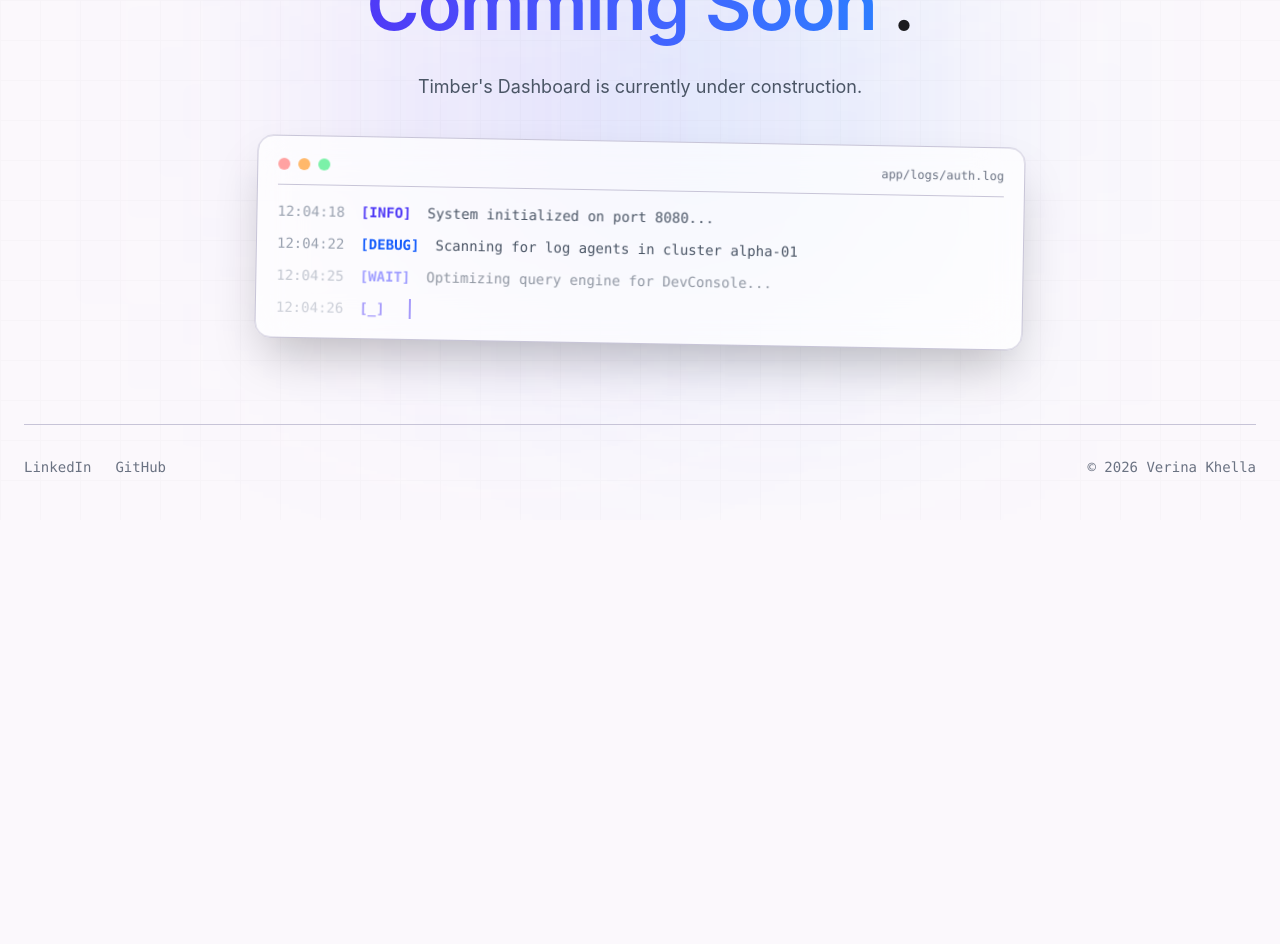
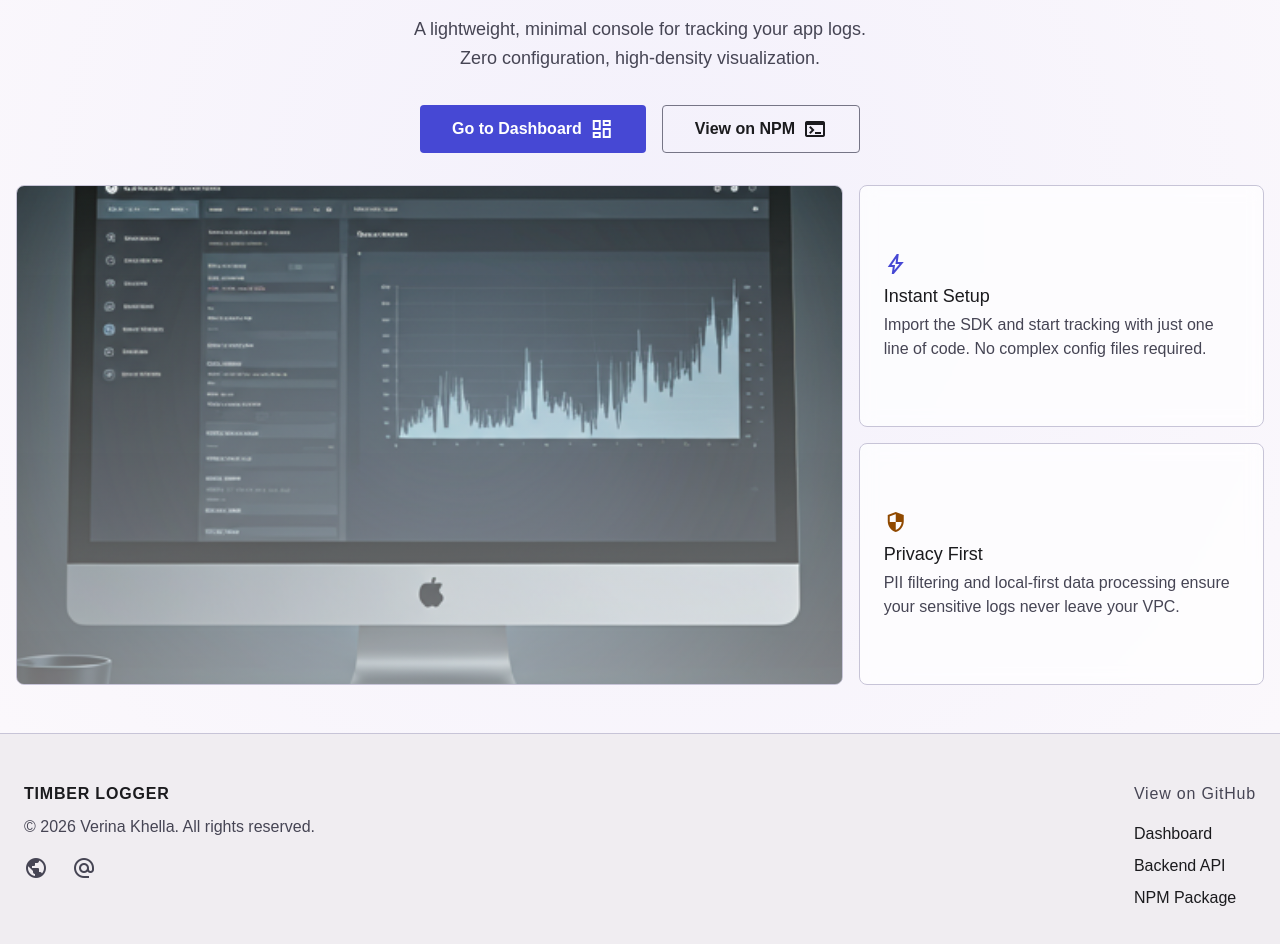
Before and after one commit to verinak/timber-logging-dashboard, an Angular app: page / in a window 1280 px wide. Shown: the part 280-1224 px from the top of the page. Before the commit the page ends 800 px from the top, so only its background shows below. Built offline with nearby package versions, Linux system fonts and the light colour scheme.

Commit message:
feat: add new landing page

```diff
--- a/src/app/pages/landing/landing.component.css
+++ b/src/app/pages/landing/landing.component.css
@@ -1,24 +1,12 @@
-/* landing-page.component.css */
-
-@import url("https://fonts.googleapis.com/css2?family=JetBrains+Mono:wght@400;500&display=swap");
-/* @import url('https://fonts.cdnfonts.com/css/geist'); */
-
-:host {
-    display: block;
-    /* font-family: 'Geist', sans-serif; */
+.hero-gradient {
+    background: radial-gradient(
+        circle at 50% 50%,
+        rgba(96, 99, 238, 0.05) 0%,
+        rgba(251, 248, 252, 1) 100%
+    );
 }
 
-.bg-grid {
-    background-size: 40px 40px;
-    background-image:
-        linear-gradient(to right, #f0edf1 1px, transparent 1px),
-        linear-gradient(to bottom, #f0edf1 1px, transparent 1px);
+.glass-panel {
+    background: rgba(255, 255, 255, 0.7);
+    backdrop-filter: blur(8px);
 }
-
-.material-symbols-outlined {
-    font-variation-settings:
-        "FILL" 0,
-        "wght" 400,
-        "GRAD" 0,
-        "opsz" 24;
-}
--- a/src/app/pages/landing/landing.component.html
+++ b/src/app/pages/landing/landing.component.html
@@ -1,182 +1,177 @@
-<!-- landing-page.component.html -->
+<main class="min-h-screen pt-18 pb-12 hero-gradient overflow-hidden">
+    <!-- Hero Section -->
+    <section
+        class="max-w-7xl mx-auto px-4 text-center animate-in fade-in slide-in-from-bottom-4 duration-1000"
+    >
         <div
-    class="min-h-screen flex flex-col bg-[#fbf8fc] text-[#1b1b1e] overflow-x-hidden relative"
+            class="inline-flex items-center px-unit-3 py-unit-1 mb-unit-6 rounded-full border border-primary/20 bg-primary/5 text-primary font-mono-sm"
         >
-    <!-- Background -->
-    <div class="absolute inset-0 bg-grid opacity-30 pointer-events-none"></div>
+            <span class="mr-2">Timber Console is now live</span>
+            <span class="material-symbols-outlined text-[14px]"
+                >rocket_launch</span
+            >
+        </div>
+        <h1
+            class="font-display text-display md:text-6xl lg:text-[64px] text-on-surface tracking-tight leading-[1.1] mb-unit-6 mx-auto max-w-4xl"
+        >
+            Real-time application <br class="hidden md:block" />
+            monitoring for developers.
+        </h1>
+        <p
+            class="font-body-md text-on-surface-variant max-w-2xl mx-auto mb-unit-8 md:text-headline-sm leading-relaxed"
+        >
+            A lightweight, minimal console for tracking your app logs.
+            <br class="hidden md:block" />Zero configuration, high-density
+            visualization.
+        </p>
+        <div
+            class="flex flex-col sm:flex-row items-center justify-center gap-unit-4 mb-unit-8"
+        >
+            <a
+                class="w-full sm:w-auto px-unit-8 min-h-[48px] bg-primary text-on-primary font-body-md rounded-lg font-bold hover:bg-primary-container transition-all active:scale-[0.98] flex items-center justify-center gap-unit-2"
+                routerLink="/dashboard"
+            >
+                Go to Dashboard
+                <span class="material-symbols-outlined text-[18px]"
+                    >dashboard</span
+                >
+            </a>
+            <a
+                class="w-full sm:w-auto px-unit-8 min-h-[48px] bg-transparent border border-outline text-on-surface font-body-md rounded-lg font-bold hover:bg-surface-container-high transition-all active:scale-[0.98] flex items-center justify-center gap-unit-2"
+                href="https://www.npmjs.com/package/timber-sdk"
+                target="_blank"
+                rel="noopener noreferrer"
+            >
+                View on NPM
+                <span class="material-symbols-outlined text-[18px]"
+                    >terminal</span
+                >
+            </a>
+        </div>
+    </section>
 
+    <!-- Bento Section -->
+    <section class="max-w-7xl mx-auto px-4 mt-unit-8">
+        <div class="grid grid-cols-1 lg:grid-cols-12 gap-unit-4">
+            <!-- Main Preview Card -->
             <div
-        class="absolute top-1/4 left-1/4 w-96 h-96 bg-indigo-500/10 rounded-full blur-[128px] pointer-events-none"
+                class="lg:col-span-8 aspect-video md:aspect-[16/9] lg:aspect-auto lg:h-[500px] border border-outline-variant rounded-xl overflow-hidden glass-panel relative group animate-in fade-in slide-in-from-bottom-2 duration-700"
+            >
+                <img
+                    alt="Technical Dashboard Interface"
+                    class="w-full h-full object-cover opacity-90 group-hover:scale-105 transition-transform duration-1000"
+                    src="images/technical-dashboard-interface.png"
+                />
+                <div
+                    class="absolute inset-0 bg-gradient-to-t from-background/40 to-transparent pointer-events-none"
                 ></div>
+            </div>
 
+            <!-- Side Cards -->
             <div
-        class="absolute bottom-1/4 right-1/4 w-96 h-96 bg-blue-500/10 rounded-full blur-[128px] pointer-events-none"
-    ></div>
-
-    <!-- Hero -->
-    <main
-        class="relative z-10 flex flex-1 flex-col items-center justify-center px-6 pt-18 pb-8"
+                class="lg:col-span-4 grid grid-cols-1 md:grid-cols-2 lg:grid-cols-1 gap-unit-4"
             >
-        <section class="w-full max-w-4xl text-center">
-            <!-- Badge -->
+                <!-- card 1 -->
                 <div
-                class="mb-8 inline-flex items-center gap-2 rounded-full border border-[#c7c4d7] bg-white px-4 py-2"
+                    class="border border-outline-variant rounded-xl p-unit-6 glass-panel flex flex-col justify-center animate-in fade-in slide-in-from-bottom-2 duration-700"
                 >
                     <span
-                    class="h-2 w-2 animate-pulse rounded-full bg-indigo-600"
-                ></span>
-
-                <span
-                    class="text-[11px] uppercase tracking-[0.2em] text-gray-600 font-semibold"
+                        class="material-symbols-outlined text-primary mb-unit-2 text-3xl"
+                        >bolt</span
                     >
-                    Building the Future of Monitoring
-                </span>
+                    <h3 class="font-headline-sm text-headline-sm mb-unit-1">
+                        Instant Setup
+                    </h3>
+                    <p class="font-body-sm text-on-surface-variant">
+                        Import the SDK and start tracking with just one line of
+                        code. No complex config files required.
+                    </p>
                 </div>
 
-            <!-- Heading -->
-            <h1
-                class="mb-6 text-5xl font-semibold leading-tight tracking-tight md:text-7xl"
+                <!-- card 2 -->
+                <div
+                    class="border border-outline-variant rounded-xl p-unit-6 glass-panel flex flex-col justify-center animate-in fade-in slide-in-from-bottom-2 duration-700"
                 >
-                Timber Dashboard is
-                <br />
-
                     <span
-                    class="bg-gradient-to-r from-indigo-600 to-blue-500 bg-clip-text text-transparent"
+                        class="material-symbols-outlined text-tertiary mb-unit-2 text-3xl"
+                        >security</span
                     >
-                    Comming Soon </span
-                >.
-            </h1>
-
-            <!-- Description -->
-            <p
-                class="mx-auto mb-10 max-w-2xl text-base leading-7 text-gray-600 md:text-lg"
-            >
-                Timber's Dashboard is currently under construction.
+                    <h3 class="font-headline-sm text-headline-sm mb-unit-1">
+                        Privacy First
+                    </h3>
+                    <p class="font-body-sm text-on-surface-variant">
+                        PII filtering and local-first data processing ensure
+                        your sensitive logs never leave your VPC.
                     </p>
-
-            <!-- Terminal Card -->
-            <div class="relative mx-auto mt-10 max-w-3xl rotate-1">
-                <!-- Floating Badge -->
-                <!-- <div
-                    class="absolute -top-4 -right-4 z-20 rotate-12 rounded-xl bg-blue-600 px-4 py-3 text-center text-white shadow-xl"
-                >
-                    <p class="text-[11px] uppercase tracking-widest">Coming</p>
-
-                    <p class="text-lg font-bold">Q4 2024</p>
-                </div> -->
-
-                <!-- Glass Panel -->
-                <div
-                    class="overflow-hidden rounded-2xl border border-[#c7c4d7] bg-white/70 p-5 text-left shadow-2xl backdrop-blur-xl"
-                >
-                    <!-- Top Bar -->
-                    <div
-                        class="mb-4 flex items-center border-b border-[#c7c4d7] pb-3"
-                    >
-                        <div class="flex gap-2">
-                            <span
-                                class="h-3 w-3 rounded-full bg-red-300"
-                            ></span>
-                            <span
-                                class="h-3 w-3 rounded-full bg-orange-300"
-                            ></span>
-                            <span
-                                class="h-3 w-3 rounded-full bg-green-300"
-                            ></span>
-                        </div>
-
-                        <div class="ml-auto flex items-center gap-2">
-                            <span class="font-mono text-xs text-gray-500">
-                                app/logs/auth.log
-                            </span>
-                            <!--
-                            <span
-                                class="material-symbols-outlined text-sm text-gray-500"
-                            >
-                                lock
-                            </span> -->
-                        </div>
-                    </div>
-
-                    <!-- Terminal -->
-                    <div class="space-y-3 font-mono text-sm">
-                        <div class="flex gap-4">
-                            <span class="text-gray-400">12:04:18</span>
-
-                            <span class="font-bold text-indigo-600"
-                                >[INFO]</span
-                            >
-
-                            <span class="text-gray-600">
-                                System initialized on port 8080...
-                            </span>
-                        </div>
-
-                        <div class="flex gap-4">
-                            <span class="text-gray-400">12:04:22</span>
-
-                            <span class="font-bold text-blue-600">[DEBUG]</span>
-
-                            <span class="text-gray-600">
-                                Scanning for log agents in cluster alpha-01
-                            </span>
-                        </div>
-
-                        <div class="flex gap-4 opacity-60">
-                            <span class="text-gray-400">12:04:25</span>
-
-                            <span class="font-bold text-indigo-500"
-                                >[WAIT]</span
-                            >
-
-                            <span class="text-gray-600">
-                                Optimizing query engine for DevConsole...
-                            </span>
-                        </div>
-
-                        <div class="flex animate-pulse gap-4">
-                            <span class="text-gray-400">12:04:26</span>
-
-                            <span class="font-bold text-indigo-600">[_]</span>
-
-                            <span
-                                class="border-r-2 border-indigo-600 pr-2"
-                            ></span>
-                        </div>
                 </div>
             </div>
         </div>
     </section>
+</main>
 
-        <!-- Footer -->
 <footer
-            class="mt-20 flex w-full max-w-7xl flex-col items-center justify-between gap-6 border-t border-[#c7c4d7] pt-8 md:flex-row"
+    class="w-full bg-surface-container py-12 px-6 border-t border-outline-variant"
 >
-            <!-- Links -->
-            <div class="flex items-center gap-6">
+    <div class="flex flex-col lg:flex-row justify-between gap-unit-8">
+        <div class="flex flex-col gap-unit-2">
+            <span
+                class="font-headline-sm font-bold text-on-surface uppercase tracking-wider"
+                >Timber Logger</span
+            >
+            <p
+                class="font-body-sm text-on-surface-variant max-w-xs leading-relaxed mb-2"
+            >
+                © 2026 Verina Khella. All rights reserved.
+            </p>
+            <div class="flex gap-unit-6">
                 <a
-                    href="https://www.linkedin.com/in/verinakhella/"
+                    class="text-on-surface-variant hover:text-on-surface transition-colors"
+                    href="https://verinak.github.io/"
                     target="_blank"
                     rel="noopener noreferrer"
-                    class="font-mono text-sm text-gray-500 transition hover:text-indigo-600"
                 >
-                    LinkedIn
+                    <span class="material-symbols-outlined text-[16px]"
+                        >public</span
+                    >
                 </a>
-
                 <a
-                    href="https://github.com/verinak"
+                    class="text-on-surface-variant hover:text-on-surface transition-colors"
+                    href="mailto:verinamichelk@gmail.com"
                     target="_blank"
                     rel="noopener noreferrer"
-                    class="font-mono text-sm text-gray-500 transition hover:text-indigo-600"
                 >
-                    GitHub
+                    <span class="material-symbols-outlined text-[16px]"
+                        >alternate_email</span
+                    >
                 </a>
             </div>
-
-            <!-- Copyright -->
-            <div class="font-mono text-sm text-gray-500">
-                &copy; 2026 Verina Khella
+        </div>
+        <div class="flex flex-col gap-unit-2">
+            <span
+                class="font-label-caps text-on-surface-variant tracking-wider mb-2"
+                >View on GitHub</span
+            >
+            <a
+                class="font-body-sm hover:text-primary transition-colors"
+                href="https://github.com/verinak/timber-logging-dashboard"
+                target="_blank"
+                rel="noopener noreferrer"
+                >Dashboard</a
+            >
+            <a
+                class="font-body-sm hover:text-primary transition-colors"
+                href="https://github.com/verinak/timber-logging-api"
+                target="_blank"
+                rel="noopener noreferrer"
+                >Backend API</a
+            >
+            <a
+                class="font-body-sm hover:text-primary transition-colors"
+                href="https://github.com/verinak/timber-logging-npm"
+                target="_blank"
+                rel="noopener noreferrer"
+                >NPM Package</a
+            >
+        </div>
     </div>
 </footer>
-    </main>
-</div>
--- a/src/app/pages/landing/landing.component.ts
+++ b/src/app/pages/landing/landing.component.ts
@@ -1,9 +1,10 @@
 import { CommonModule } from '@angular/common';
 import { Component } from '@angular/core';
+import { RouterLink } from '@angular/router';
 
 @Component({
     selector: 'app-landing',
-    imports: [CommonModule],
+    imports: [CommonModule, RouterLink],
     templateUrl: './landing.component.html',
     styleUrl: './landing.component.css',
 })
```
Also changed, not shown: public/images/technical-dashboard-interface.png (added). Lines whose indentation alone changed are shown as unchanged.
